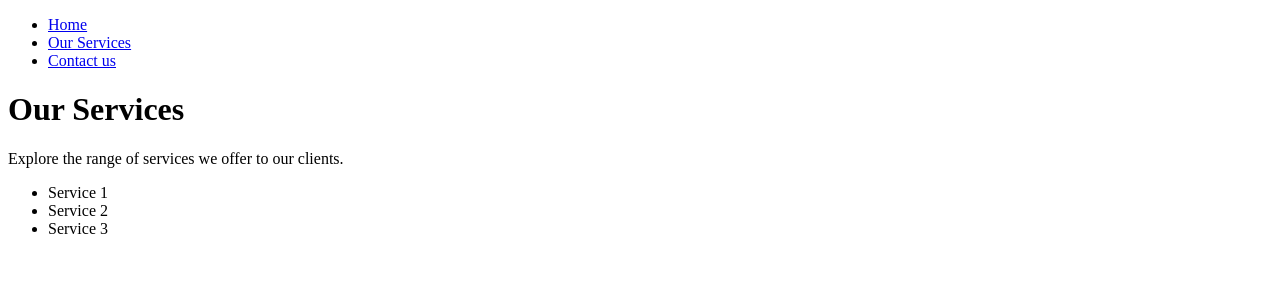
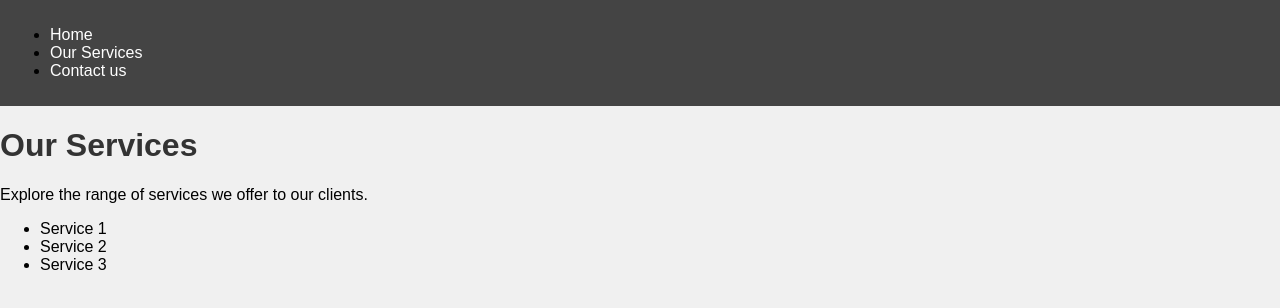
Before and after one commit to rewaa1/express, a website: page views/services.html in a window 1280 px wide. Drawn offline with Linux system fonts and the light colour scheme.

Commit message:
adding css

```diff
--- a/views/services.html
+++ b/views/services.html
@@ -5,22 +5,22 @@
     <meta charset="UTF-8">
     <meta name="viewport" content="width=device-width, initial-scale=1.0">
     <title>Our Services</title>
-    <link rel="stylesheet" type="text/css" href="/style.css">
+    <link rel="stylesheet" type="text/css" href="/styles.css">
 </head>
 
-<body class="bg-gray-200">
-    <nav class="bg-blue-500 p-4">
-        <ul class="flex space-x-4">
-            <li><a href="/" class="text-white">Home</a></li>
-            <li><a href="/services" class="text-white">Our Services</a></li>
-            <li><a href="/contact" class="text-white">Contact us</a></li>
+<body>
+    <nav>
+        <ul>
+            <li><a href="/">Home</a></li>
+            <li><a href="/services">Our Services</a></li>
+            <li><a href="/contact">Contact us</a></li>
         </ul>
     </nav>
 
-    <div class="container mx-auto mt-8 p-4">
-        <h1 class="text-4xl font-bold mb-4">Our Services</h1>
-        <p class="text-lg">Explore the range of services we offer to our clients.</p>
-        <ul class="list-disc pl-4 mt-4">
+    <div>
+        <h1>Our Services</h1>
+        <p>Explore the range of services we offer to our clients.</p>
+        <ul>
             <li>Service 1</li>
             <li>Service 2</li>
             <li>Service 3</li>
```
Also changed, not shown: app.js (+19 -19 lines), views/contact.html (+12 -12 lines), views/home.html (+2 -2 lines).
